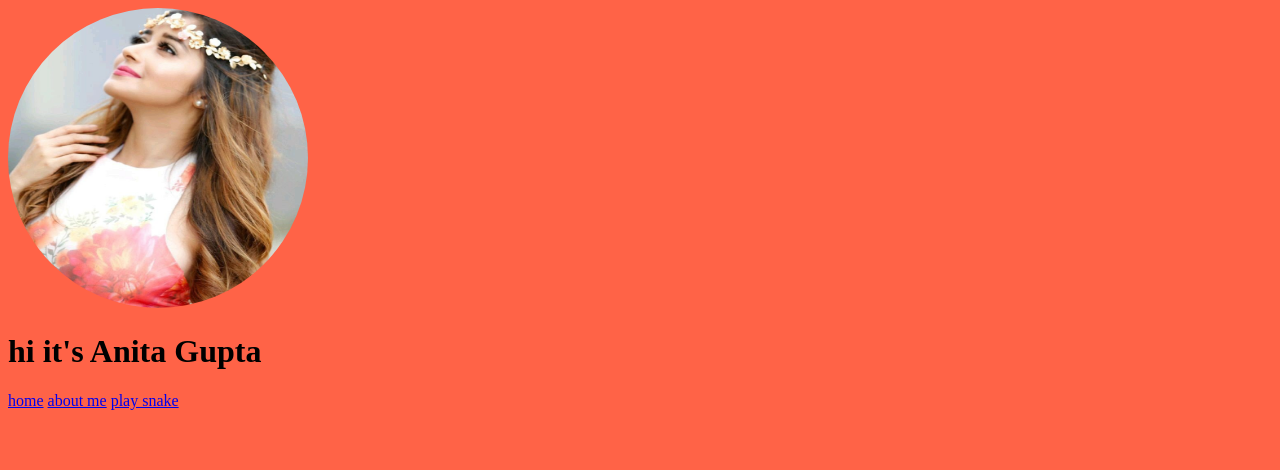
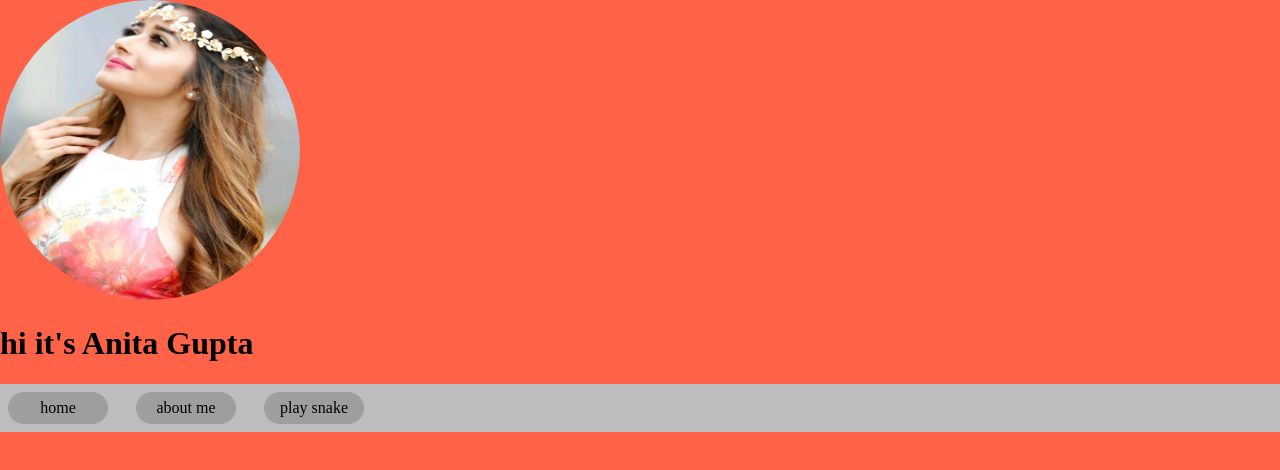
Before and after one commit to payal-27/payal-27.github.io, a plain HTML site: page index.html in a window 1280 px wide. Drawn offline with Linux system fonts and the light colour scheme.

Commit message:
nav bar set up

```diff
--- a/index.html
+++ b/index.html
@@ -8,9 +8,21 @@
 <body>
     <img id="avatar" src="images/307c9d180015582b42b37b86ecb5f458.jpg"/>
     <h1>hi it's Anita Gupta</h1>
-    <a href="./index.html">home</a>
-    <a href="./about.html">about me</a>
-    <a href="./snake.html">play snake</a>
+    <div class="nav_container">
+
+    <div class="nav_link_container">
+        <a class="nav_link" href="./index.html">home</a>
+    </div>
+
+    <div class="nav_link_container">
+        <a class="nav_link" href="./about.html">about me</a>
+    </div>
+
+    <div class="nav_link_container">
+        <a class="nav_link" href="./snake.html">play snake</a>
+    </div>
+
+ </div>
 
 </body>
 </html>
--- a/styles/style.css
+++ b/styles/style.css
@@ -1,8 +1,33 @@
 body {
     background: tomato;
+    padding: 0px;
+    margin: 0px;
 }
 #avatar {
     width: 300px;
     height: 300px;
     border-radius: 300px;
 }
+.nav_container{
+    width: 100%;
+    height: 48px;
+    display: flex;
+    background-color: #bdbdbd;
+    flex-direction: row;
+}
+.nav_link_container
+{
+    padding: 8px;
+    margin-right: 12px;
+}
+.nav_link{
+    width: 100px;
+    height:100%;
+    display: flex;
+    justify-content: center;
+    align-items: center;
+    text-decoration: none;
+    color: black;
+    background-color: #9e9e9e;
+    border-radius: 20px;
+}
```
